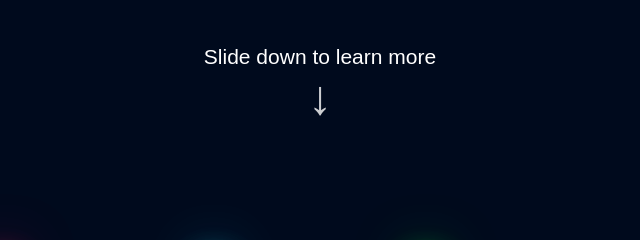
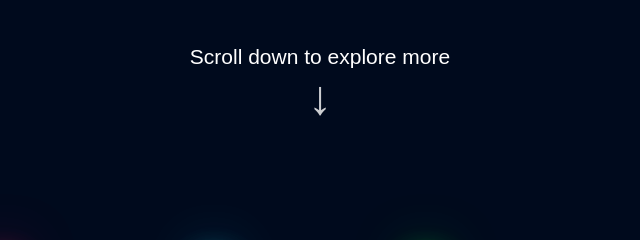
Before and after one commit to NashAiomos/LydiaLei-web-dfinity, a plain HTML site: page index.html in a window 1280 px wide. Shown: the part 483-723 px from the top of the page, 320-960 px from the left. Drawn offline with Linux system fonts and the light colour scheme.

Commit message:
Update index.html

```diff
--- a/index.html
+++ b/index.html
@@ -79,7 +79,7 @@
             <img class="motoko" width="277px" src="img/icon-motoko.png">
 
             <header class="header">
-                <span class="page-title">Slide down to learn more</span>
+                <span class="page-title">Scroll down to explore more</span>
             </header>
 
         </div>
```
